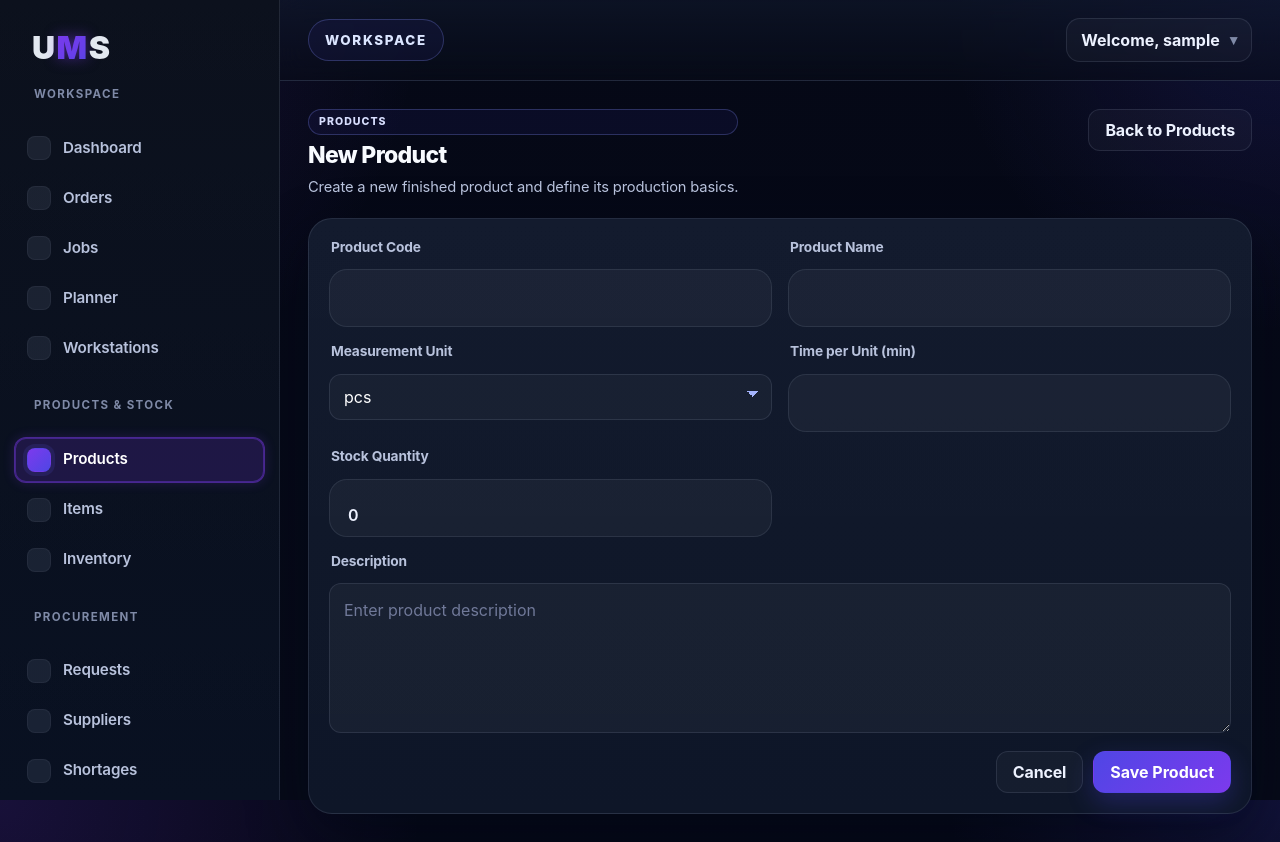
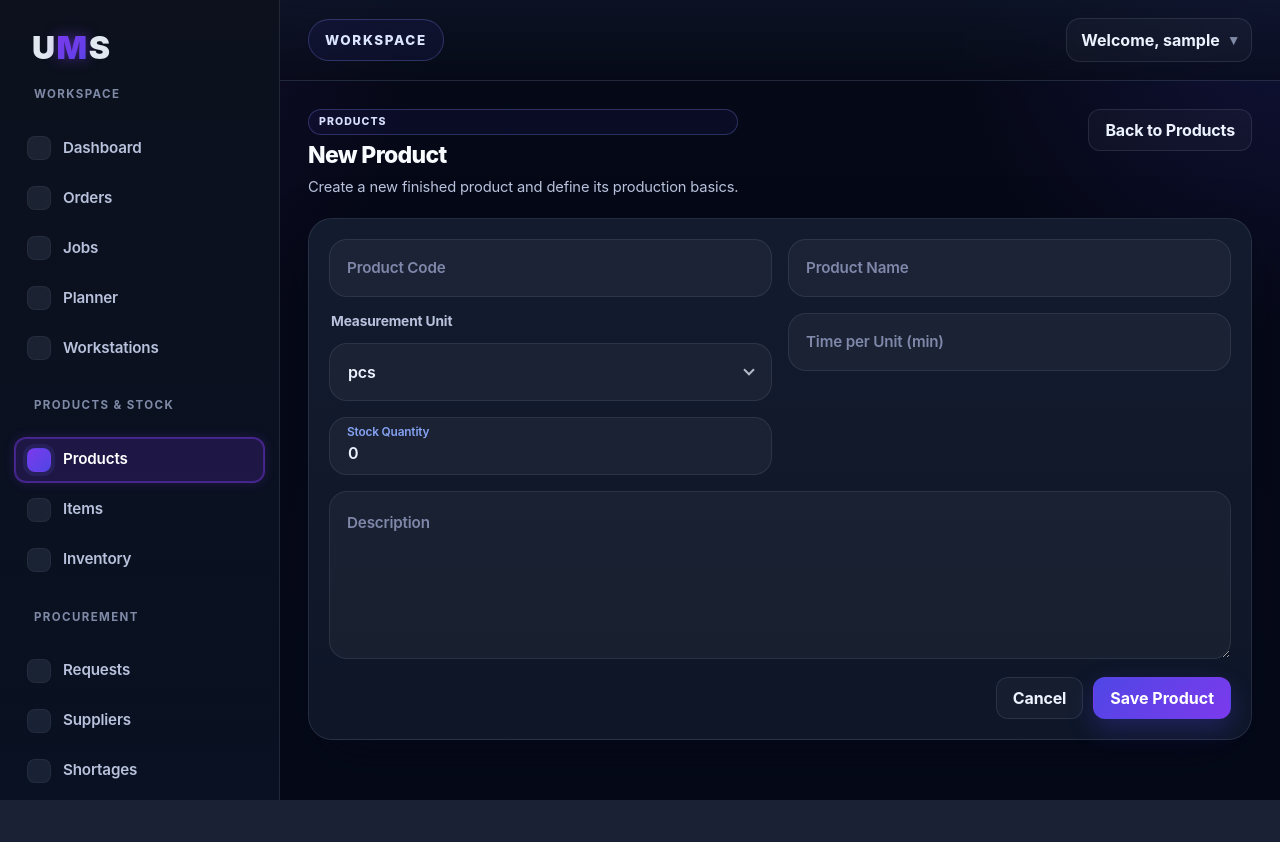
Before and after one commit to bracekk/UMS-Unity-Manufacturing-Solutions, a Flask app: page /products/new in a window 1280 px wide. After the commit the page ends 800 px from the top, so only its background shows below. Run offline with Flask 3, Linux system fonts and the light colour scheme; the visitor is signed in with stand-in values (Sample User, id 1); some libraries are stand-ins or nearby versions.

Commit message:
Update new_product.html

```diff
--- a/templates/new_product.html
+++ b/templates/new_product.html
@@ -18,39 +18,48 @@
 <div class="dashboard-form-card product-form-card">
   <form method="POST" class="order-form">
     <div class="form-grid form-grid-2">
-      <div class="form-group">
+      <div class="form-group floating-group">
+        <input type="text" id="product_code" name="product_code" placeholder=" " required>
         <label for="product_code">Product Code</label>
-        <input type="text" id="product_code" name="product_code" required>
+      </div>
+
+      <div class="form-group floating-group">
+        <input type="text" id="product_name" name="product_name" placeholder=" " required>
+        <label for="product_name">Product Name</label>
       </div>
 
       <div class="form-group">
-        <label for="product_name">Product Name</label>
-        <input type="text" id="product_name" name="product_name" required>
+        <label>Measurement Unit</label>
+
+        <div class="custom-select" data-name="measurement_unit">
+          <div class="custom-select-trigger" tabindex="0">
+            <span>pcs</span>
+          </div>
+
+          <div class="custom-options">
+            <div class="custom-option" data-value="pcs">pcs</div>
+            <div class="custom-option" data-value="m">m</div>
+            <div class="custom-option" data-value="m2">m2</div>
+            <div class="custom-option" data-value="liter">liter</div>
+          </div>
+
+          <input type="hidden" name="measurement_unit" value="pcs">
+        </div>
       </div>
 
-      <div class="form-group">
-        <label for="measurement_unit">Measurement Unit</label>
-        <select id="measurement_unit" name="measurement_unit" required>
-          <option value="pcs">pcs</option>
-          <option value="m">m</option>
-          <option value="m2">m2</option>
-          <option value="liter">liter</option>
-        </select>
+      <div class="form-group floating-group">
+        <input type="number" step="0.01" id="time_per_unit" name="time_per_unit" placeholder=" " required>
+        <label for="time_per_unit">Time per Unit (min)</label>
       </div>
 
-      <div class="form-group">
-        <label for="time_per_unit">Time per Unit (min)</label>
-        <input type="number" step="0.01" id="time_per_unit" name="time_per_unit" required>
+      <div class="form-group floating-group">
+        <input type="number" step="0.01" min="0" id="stock_quantity" name="stock_quantity" value="0" placeholder=" " required>
+        <label for="stock_quantity">Stock Quantity</label>
       </div>
 
-      <div class="form-group">
-        <label for="stock_quantity">Stock Quantity</label>
-        <input type="number" step="0.01" min="0" id="stock_quantity" name="stock_quantity" value="0" required>
-      </div>
-
-      <div class="form-group form-group-full">
+      <div class="form-group form-group-full floating-group">
+        <textarea id="description" name="description" rows="5" placeholder=" "></textarea>
         <label for="description">Description</label>
-        <textarea id="description" name="description" rows="5" placeholder="Enter product description"></textarea>
       </div>
     </div>
 
```
